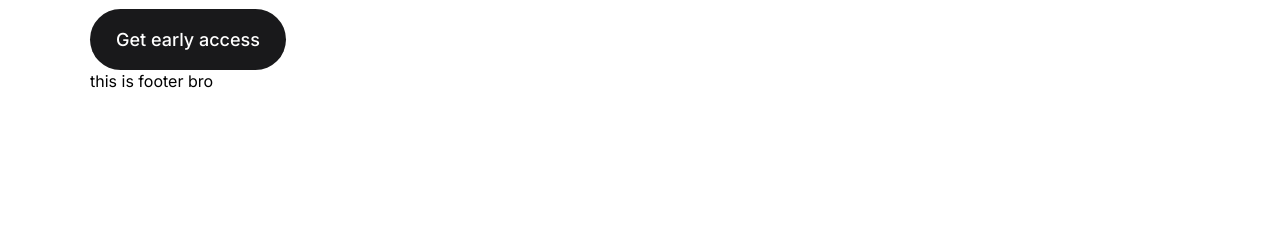
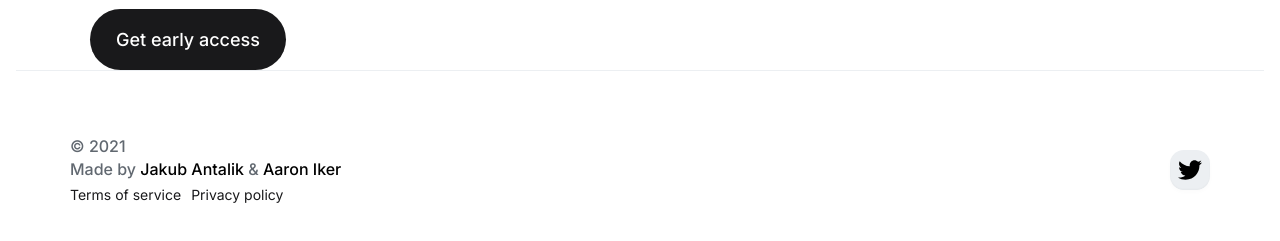
Before and after one commit to sharibeast/dona.ai-clone, a Next.js app: page / in a window 1280 px wide. Shown: the part 1841-2082 px from the top of the page. Before the commit the page ends 1934 px from the top, so only its background shows below. Built offline with nearby package versions, Linux system fonts and the light colour scheme.

Commit message:
fix: input btn overflow the body

```diff
--- a/components/Footer/index.tsx
+++ b/components/Footer/index.tsx
@@ -1,9 +1,101 @@
 import React from 'react';
+import styled from 'styled-components';
+import { media } from 'utils/mediaQuery';
+import { Container } from 'components/Layout/Layout';
+
+const FooterWrapper = styled.div`
+  border-top: 1px solid rgb(236, 239, 242);
+  padding: 64px 0px;
+  margin-top: 70px;
+  margin: 0 1rem;
+`;
+
+const FooterContainer = styled.div`
+  color: rgb(97, 104, 112);
+  font-weight: 500;
+
+  display: flex;
+  align-items: center;
+  justify-content: space-between;
+  ${media.sm} {
+    margin: 0px auto;
+    max-width: 480px;
+  }
+  ${media.md} {
+    max-width: 720px;
+  }
+  ${media.lg} {
+    max-width: 960px;
+  }
+  ${media.xl} {
+    max-width: 1140px;
+  }
+`;
+
+const TermsServiceContainer = styled.div`
+  display: flex;
+  color: rgb(25, 25, 27);
+  font-size: 14px;
+  font-weight: 400;
+  margin-top: 4px;
+  cursor: default;
+  align-items: center;
+`;
+
+const Name = styled.span`
+  color: black;
+  cursor: pointer;
+`;
+
+const A = styled.div`
+  margin-right: 10px;
+`;
+
+const IconWrapper = styled.div`
+  cursor: pointer;
+  width: 40px;
+  height: 40px;
+  background-color: rgb(236, 239, 242);
+  box-shadow: rgb(0 0 0 / 2%) 0px 2px 4px, rgb(0 0 0 / 3%) 0px -1px 2px inset;
+  display: flex;
+  justify-content: center;
+  align-items: center;
+  border-radius: 14px;
+  transition: background-color 0.15s ease 0s;
+
+  &:hover {
+    background-color: rgb(233, 236, 239);
+  }
+`;
 
 export default function Footer() {
   return (
-    <div>
-      <p>this is footer bro</p>
-    </div>
+    <FooterWrapper>
+      <FooterContainer>
+        <div>
+          <p>© {new Date().getFullYear()}</p>
+          <p>
+            Made by <Name>Jakub Antalik</Name> & <Name>Aaron Iker</Name>{' '}
+          </p>
+          <TermsServiceContainer>
+            <A>Terms of service</A>
+
+            <A>Privacy policy</A>
+          </TermsServiceContainer>
+        </div>
+        <IconWrapper>
+          <svg
+            viewBox="0 0 16 16"
+            xmlns="http://www.w3.org/2000/svg"
+            className="Base__IconWrapper-sc-v8f88g-0 bEznrZ"
+            height="24"
+            width="24"
+            fill="#000000"
+          >
+            <path d="M16 3C15.4 3.3 14.8 3.4 14.1 3.5C14.8 3.1 15.3 2.5 15.5 1.7C14.9 2.1 14.2 2.3 13.4 2.5C12.8 1.9 11.9 1.5 11 1.5C9.3 1.5 7.8 3 7.8 4.8C7.8 5.1 7.8 5.3 7.9 5.5C5.2 5.4 2.7 4.1 1.1 2.1C0.8 2.6 0.7 3.1 0.7 3.8C0.7 4.9 1.3 5.9 2.2 6.5C1.7 6.5 1.2 6.3 0.7 6.1C0.7 7.7 1.8 9 3.3 9.3C3 9.4 2.7 9.4 2.4 9.4C2.2 9.4 2 9.4 1.8 9.3C2.2 10.6 3.4 11.6 4.9 11.6C3.8 12.5 2.4 13 0.8 13C0.5 13 0.3 13 0 13C1.5 13.9 3.2 14.5 5 14.5C11 14.5 14.3 9.5 14.3 5.2C14.3 5.1 14.3 4.9 14.3 4.8C15 4.3 15.6 3.7 16 3Z"></path>
+          </svg>
+        </IconWrapper>
+      </FooterContainer>
+    </FooterWrapper>
   );
 }
--- a/components/Input/Input.tsx
+++ b/components/Input/Input.tsx
@@ -12,6 +12,7 @@ const GetEarlyAccess = styled.input`
   color: gray;
   padding: 20px 0px;
   font-family: inherit;
+  width: 100%;
 `;
 
 const Submit = styled.button`
--- a/components/Layout/Layout.tsx
+++ b/components/Layout/Layout.tsx
@@ -3,20 +3,32 @@ import React from 'react';
 import Head from 'next/head';
 import styled from 'styled-components';
 import { GlobalStyle } from 'styles/global';
+import { media } from 'utils/mediaQuery';
 import NavBar from 'components/NavBar';
 
 interface LayoutProps {
   children: JSX.Element | JSX.Element[];
 }
 
-const Container = styled.div`
+export const Container = styled.div`
   margin: 0 1rem;
 
-  @media (min-width: 500px) {
+  ${media.sm} {
     margin: 0 auto;
-    max-width: 1140px;
+    max-width: 480px;
     padding-left: 20px;
     padding-right: 20px;
+  }
+
+  ${media.md} {
+    max-width: 720px;
+  }
+
+  ${media.lg} {
+    max-width: 960px;
+  }
+  ${media.xl} {
+    max-width: 1140px;
   }
 `;
 
@@ -32,8 +44,8 @@ export default function Layout({ children }: LayoutProps) {
       <Container>
         <NavBar />
         <main>{children}</main>
-        <Footer />
       </Container>
+      <Footer />
       <GlobalStyle />
     </>
   );
--- a/utils/mediaQuery.ts
+++ b/utils/mediaQuery.ts
@@ -6,10 +6,10 @@ type MediaQuery = {
 };
 
 const sizes: MediaQuery = {
-  sm: '500px',
-  md: '993px',
-  lg: '1000px',
-  xl: '1280px',
+  sm: '480px',
+  md: '768px',
+  lg: '992px',
+  xl: '1200px',
 };
 
 export const media: MediaQuery = {
```
